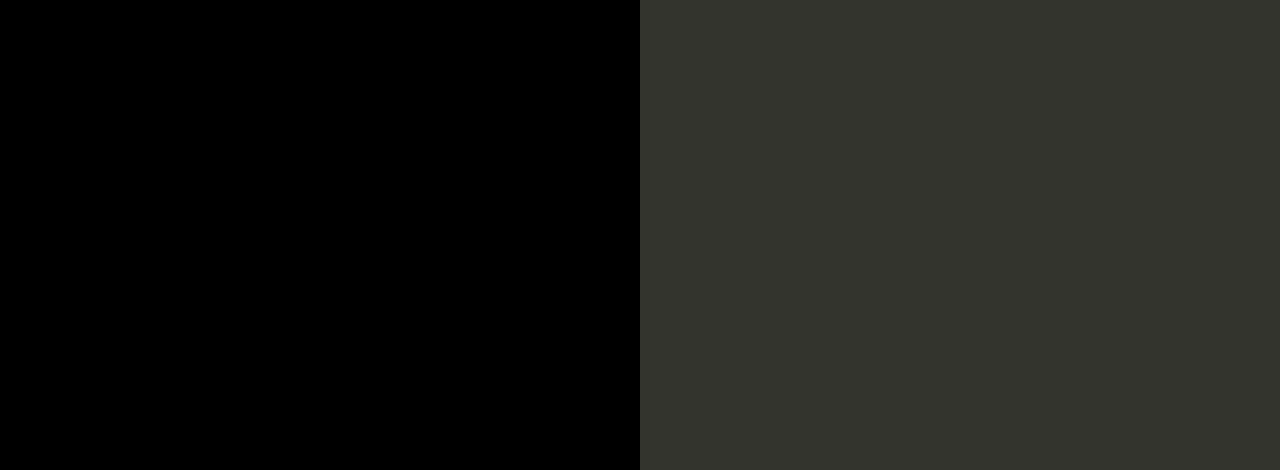
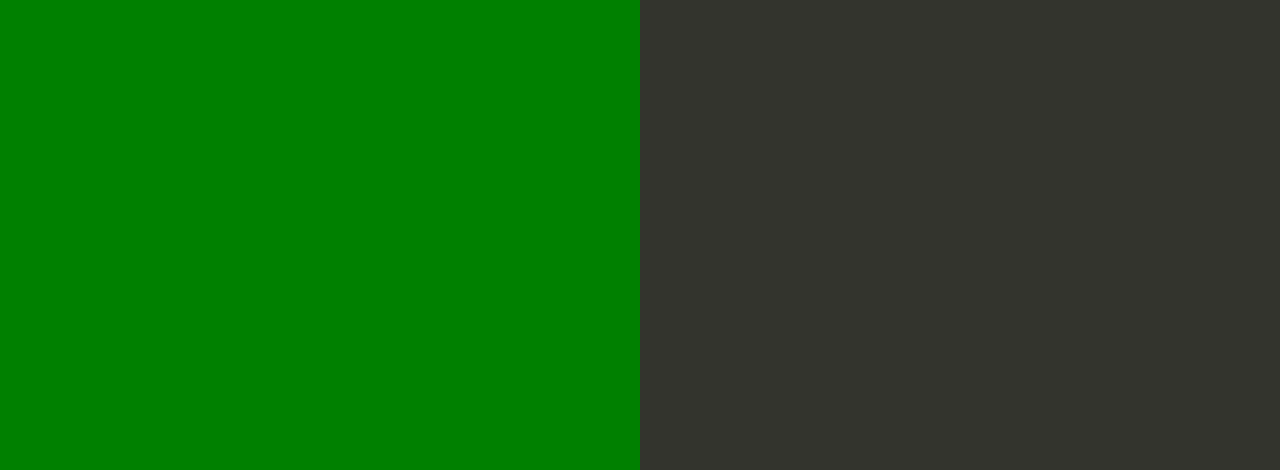
Before and after one commit to KandasamyMurugan/node-js-beanstack-app, a website: page index.html in a window 1280 px wide. Shown: the part 330-800 px from the top of the page. Drawn offline with Linux system fonts and the light colour scheme.

Commit message:
Update index.html

```diff
--- a/index.html
+++ b/index.html
@@ -35,7 +35,7 @@
 
         text-align: right;
         padding-top: 11em;
-        background-color: Black;
+        background-color: green;
 
       }
       .textColumn p {
```
